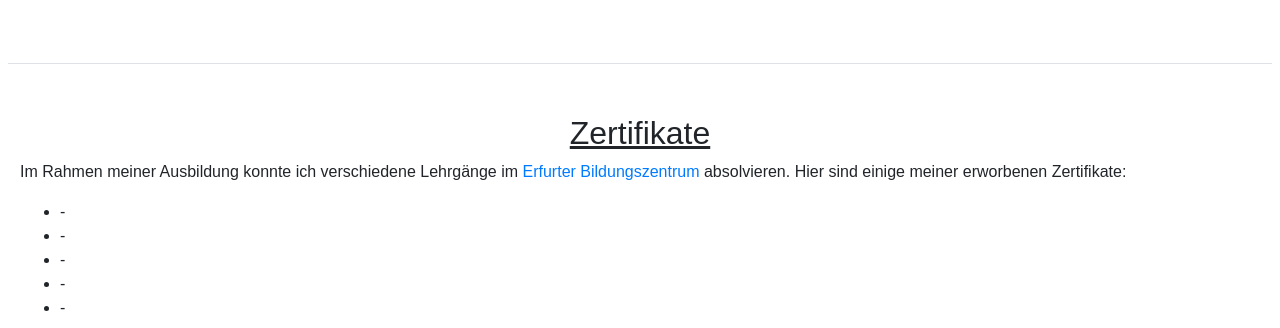
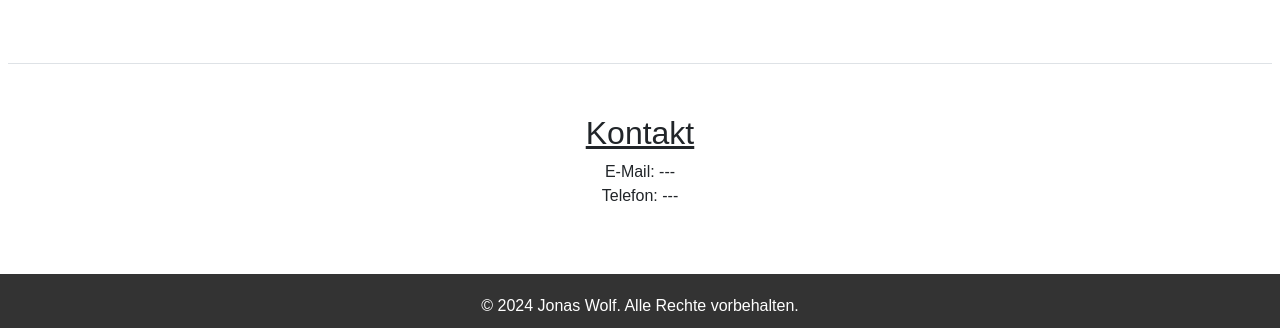
Before and after one commit to Jo-Broo/myWebsite, a plain HTML site: page index.html in a window 1280 px wide. Shown: the part 1207-1535 px from the top of the page. Drawn offline with nearby package versions, Linux system fonts and the light colour scheme.

Commit message:
updated something

```diff
--- a/index.html
+++ b/index.html
@@ -78,7 +78,7 @@
         <div class="navbar-nav mx-auto">
             <a class="nav-link" href="#about">Über mich</a>
             <a class="nav-link" href="#faehigkeiten">Fähigkeiten</a>
-            <a class="nav-link" href="#qualifikationen">Qualifikationen</a>
+            <!-- <a class="nav-link" href="#qualifikationen">Qualifikationen</a> -->
             <a class="nav-link" href="#kontakt">Kontakt</a>
         </div>
     </div>
@@ -126,9 +126,9 @@
     </ul>
 </section>
 
-<div class="border border-top-0 border-2 mx-2"></div>
+<!-- <div class="border border-top-0 border-2 mx-2"></div> -->
 
-<section id="qualifikationen">
+<!-- <section id="qualifikationen">
     <h2>Zertifikate</h2>
     <p>Im Rahmen meiner Ausbildung konnte ich verschiedene Lehrgänge im <a href="https://ebz-verbund.de/">Erfurter Bildungszentrum</a> absolvieren. Hier sind einige meiner erworbenen Zertifikate:</p>
     <ul>
@@ -138,13 +138,13 @@
         <li>-</li>
         <li>-</li>
     </ul>
-</section>
+</section> -->
 
 <div class="border border-top-0 border-2 mx-2"></div>
 
 <section id="kontakt">
     <h2>Kontakt</h2>
-    <p id="kontaktinfo">E-Mail: jonas@wolf.de<br>Telefon: 123456789</p>
+    <p id="kontaktinfo">E-Mail: ---<br>Telefon: ---</p>
 </section>
 
 <footer>
```
Also changed, not shown: 1 other file.
